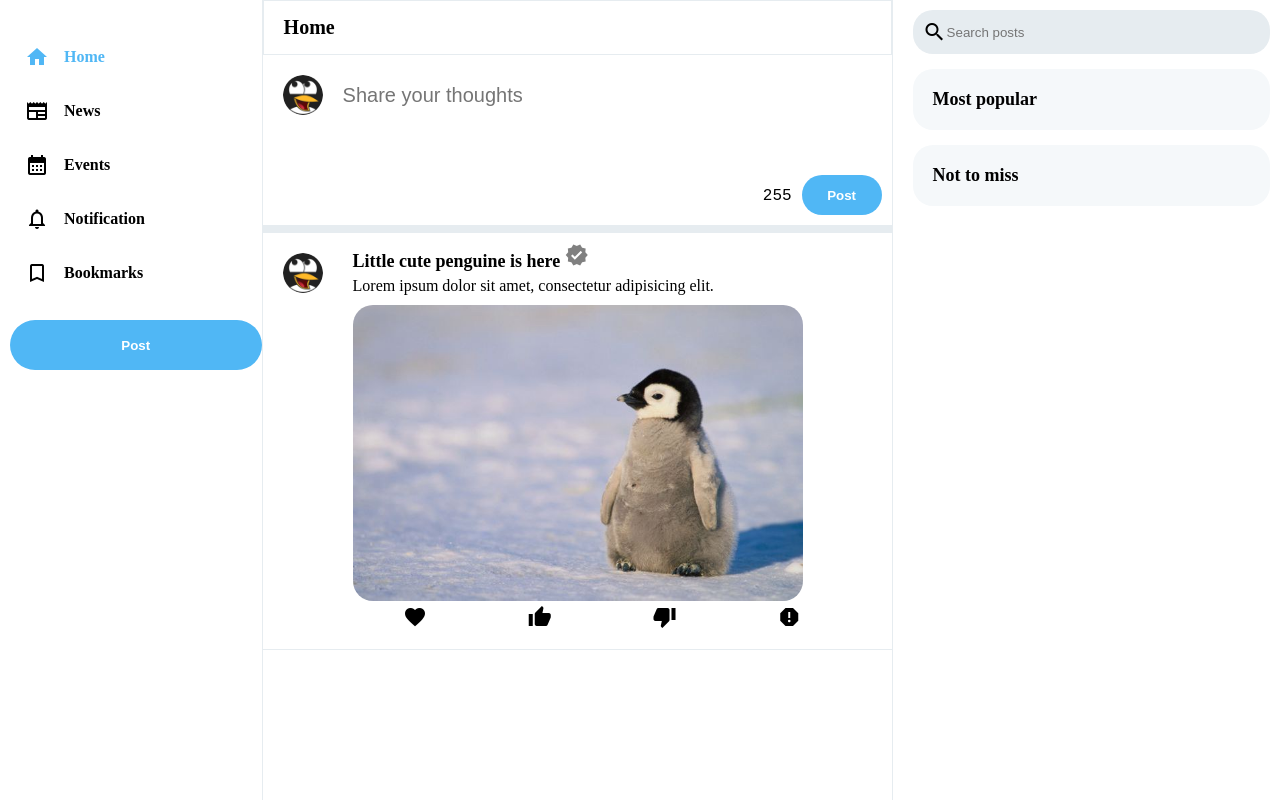
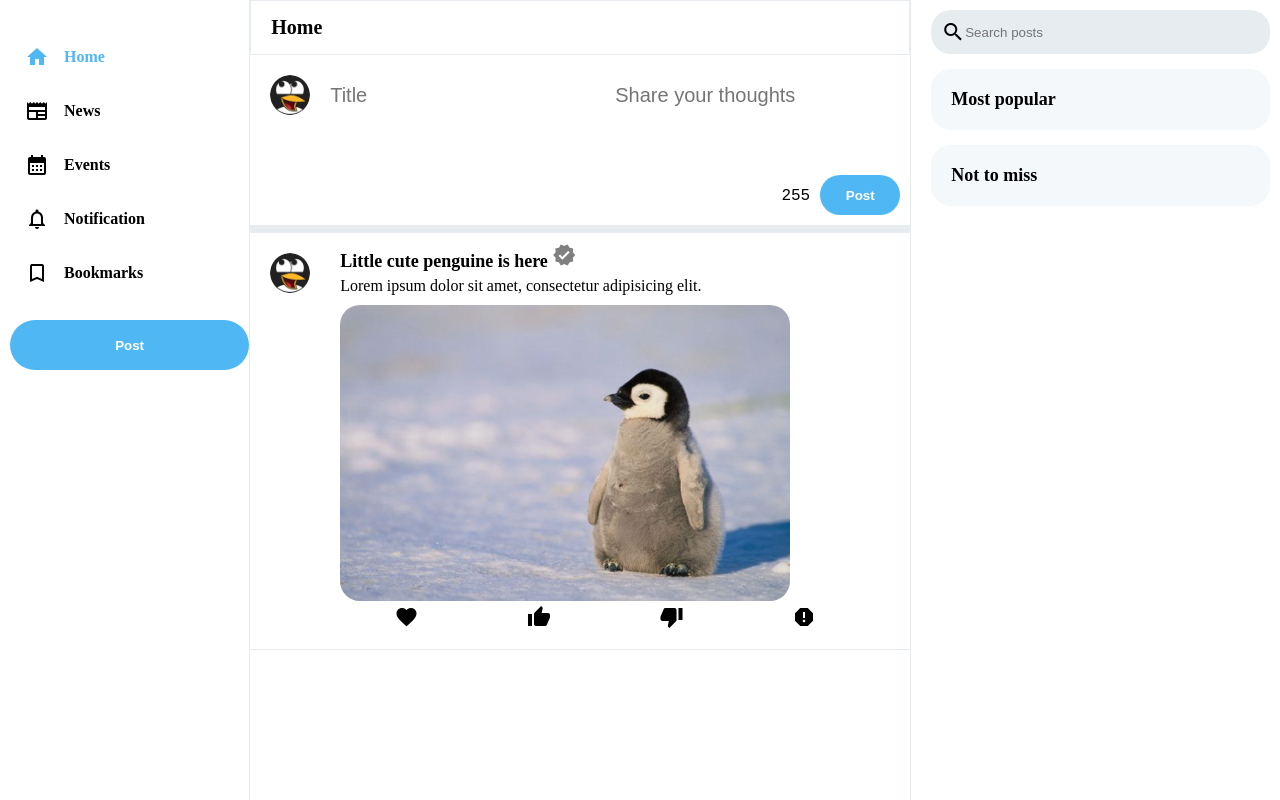
Before and after one commit to VAOkolo/Blog_Frontend_PW, a plain HTML site: page client/homepage.html in a window 1280 px wide. Drawn offline with Linux system fonts and the light colour scheme.

```diff
--- a/client/homepage.html
+++ b/client/homepage.html
@@ -68,7 +68,8 @@
                 <form>
                     <div class="postInput">
                         <img src="./images/avatar-icon.jpg" alt="avatar-icon">
-                        <input type="text" placeholder="Share your thoughts"/>
+                        <input class="postTitle" type="text" placeholder="Title"/>
+                        <input class="postContent" type="text" placeholder="Share your thoughts"/>
                     </div>
                     <pre class="align">255<button class="postButton">Post</button></pre>
 
--- a/client/style.css
+++ b/client/style.css
@@ -159,6 +159,8 @@
     outline: none;
 }
 
+
+
 .postButton {
     background-color: var(--navigation-color);
     border: none;
@@ -172,8 +174,6 @@
 }
 
 .align{
-    /* width: 70px;
-    height: 40px; */
     margin-top: 20px;
     margin-left: auto;
     font-size: 16px;
```
